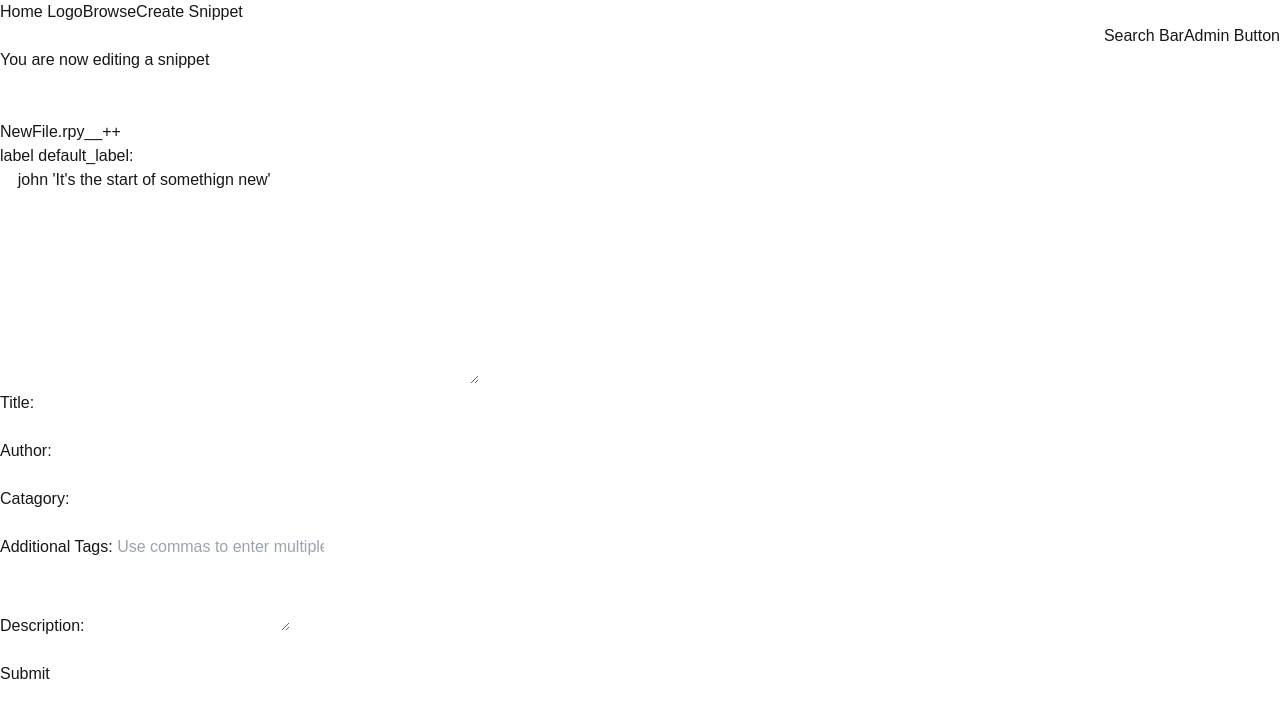
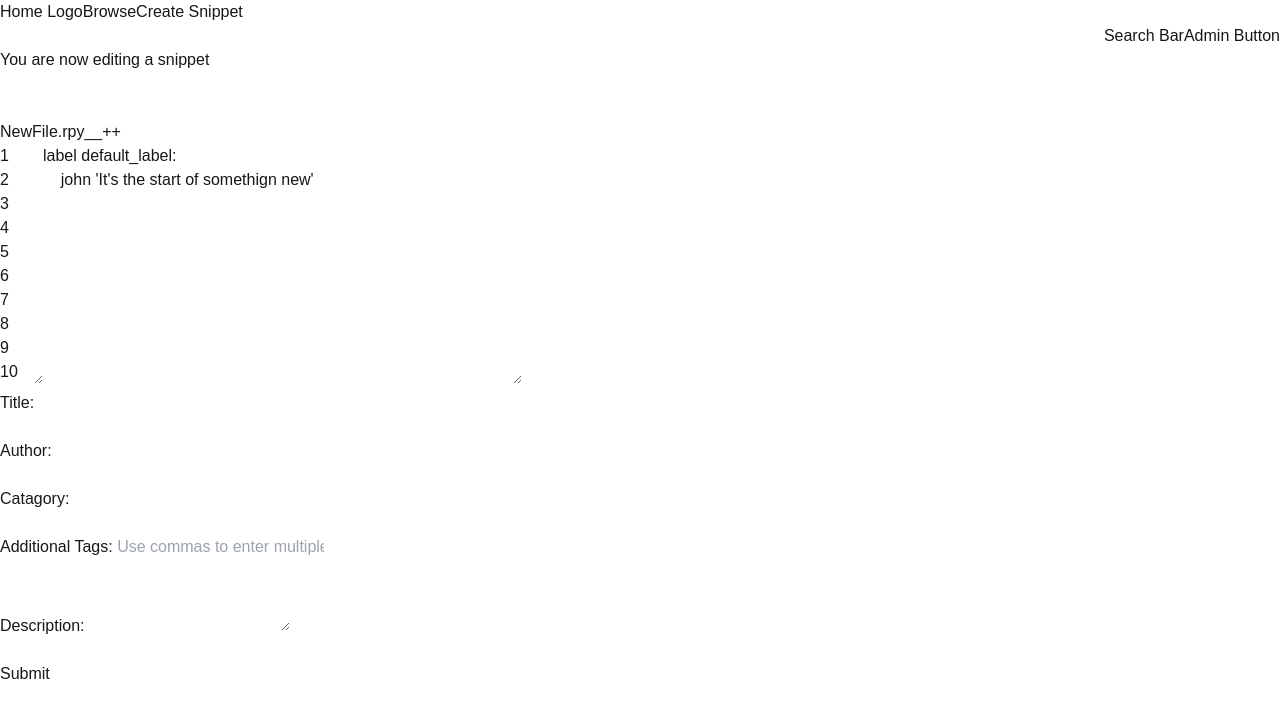
Before and after one commit to coreman14/Renpy-Snippets, a Next.js app: page /entry/new in a window 1280 px wide. Shown: the top 718 px of the page. Built offline with nearby package versions, Linux system fonts and the light colour scheme.

Commit message:
Part 1 of Snippet page touchups

```diff
--- a/src/app/components/createSnippet.tsx
+++ b/src/app/components/createSnippet.tsx
@@ -11,13 +11,14 @@ export default function CreateOrEditSnippet(props: {
     entry_files: (typeof renpyfilesTable.$inferSelect)[];
     entry?: (typeof renpyTable.$inferSelect);
 }) {
-  //TODO: We need to do a cookie check here to make sure that the user cannot edit someone else work. If they do it should redirect them to the viewing page for it
   //TODO: For addtional tags, we should add a ? button that when you hover will tell you all the things, "Addtional index for search", "You can enter multiple tags by seperating them with commas"
   //TODO: Because I dont want to add extra validation, since all I care about is that the title is entered, we will have to add some CSS for the tab as I have replaced all buttons with spans cause it causes the title to get mad and say it's required
   const [files, setFiles] = useState(props.entry_files);
   const [currentTab, setCurrentTab] = useState(0);
+  const [editfileName, setEditfileName] = useState(false);
   const formActionWithFiles = props.form_action.bind(null, files);
   const createNewFile = function () {
+    setEditfileName(false);
     const newObject = structuredClone(props.default_file_object);
     let file_name = files.filter((x) => x.cdate != -1).length
     newObject.filename = file_name + ".rpy"
@@ -28,6 +29,11 @@ export default function CreateOrEditSnippet(props: {
     newObject.code = "" + file_name
     setFiles(files.concat(newObject))
     setCurrentTab(files.length)
+  }
+  const editFileName = function(new_name: string, ind: number){
+    const file = files[ind]
+    file.filename = new_name;
+    setFiles(files.concat())
   }
   const removeFile = function (ind: number) {
     if (currentTab == ind){
@@ -61,23 +67,40 @@ export default function CreateOrEditSnippet(props: {
   The comforts are:
     Tab should insert 4 spaces/whatever is need to make the next multiple instead of changing focus, with shift-tab decreasing the spaces to a multiple of 4
     If enter is pressed right after a ":", we should insert 4 spaces/whatever is need to make the next multiple of 4.
+  TODO: Throw some logic at the input for changing the file name, so it matches the size of the text, that way, it doesn't grow or shrink the tab\
+  TODO: Could we do our own line numbers on the second text area? Probaly shouldn't try till syntax highlighter works
   */
+
   return (
-    <form action={formActionWithFiles}>
+    <form action={formActionWithFiles} className="text-cyan-500 m-2">
     <input type="hidden" name="id" id="id" value={props.entry?.id}></input>
     <h1>You are now editing a snippet</h1>
     <br/>
     <br/>
     <div className="tab">
-      {files.map((x, ind) => x.cdate == -1 ? "" : <span key={ind}><span className={"tablinks" + (currentTab == 0 ? " active" : "")}
-      onClick={() => setCurrentTab(ind)}
-      >
+      {files.map((x, ind) => x.cdate == -1 ? "" : <span key={ind}>
+        {editfileName && ind == currentTab ? <input autoFocus className="tablinks text-red-700"
+        value={x.filename}
+        onInput={(e) => editFileName(e.currentTarget.value, ind)}
+        onBlur={() => setEditfileName(false)}
+        onKeyDown={(e) => {if (e.key == "Escape") {
+          setEditfileName(false)
+        }
+        else if (e.key == "Enter") {e.preventDefault(); setEditfileName(false)}}}
+        >
+        </input> :
+        <span className={"tablinks" + (currentTab == ind ? " text-red-700" : " ")}
+        onClick={() => {setCurrentTab(ind); setEditfileName(false)}}
+        onDoubleClick={() => setEditfileName(a => !a)}
+        >
         {x.filename}
-        </span>
+        </span>}
         {files.filter((x) => x.cdate != -1).length > 1 &&<span onClick={() => removeFile(ind)}>x</span>}</span>)}
         <span key="newTab" className="tablinks" onClick={() => createNewFile()}>__++</span>
     </div>
-    <div><textarea rows={10} cols={50} className="codePlace text-red-600" value={files[currentTab].code} onInput={(e) => updateCode(e.currentTarget.value, currentTab)} onChange={(e) => typedCode(e)}></textarea>
+    <div>
+      <textarea rows={10} cols={3} inert className="resize-none absolute bg-black text-white overflow-hidden text-right pr-1" defaultValue={Array(100).keys().map(n => n + 1 + "\n").toArray().join("") + ""}></textarea>
+      <textarea rows={10} cols={50} className="codePlace pl-7" value={files[currentTab].code} onInput={(e) => updateCode(e.currentTarget.value, currentTab)} onChange={(e) => typedCode(e)}></textarea>
     {/* <SyntaxHighligher language="renpy" style={dracula}>{files[currentTab].code}</SyntaxHighligher> */}
     {/*TODO: We are gonna ignore the syntax highlighting for now as it's not as seemless as I wanted it to be. Lets get the app working so visual can come later */}
     </div>
@@ -89,7 +112,6 @@ export default function CreateOrEditSnippet(props: {
     <label htmlFor="tags">Additional Tags: </label><input type="text" name="tags" id="tags" placeholder="Use commas to enter multiple tags" defaultValue={props.entry?.tags || ""}></input><br/><br/>
     <label htmlFor="description">Description: </label><textarea name="description" id="description" defaultValue={props.entry?.description || ""}></textarea><br/><br/>
     <input type="submit"/>
-
     </form>
 
   );
```
Also changed, not shown: 1 other file (tests, documents, lock files or other folders).
